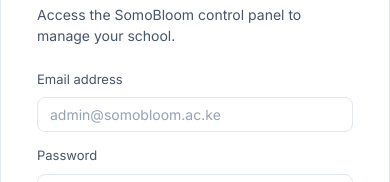
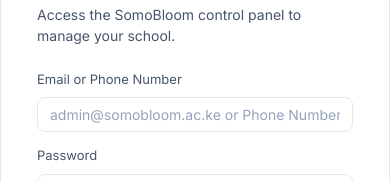
Before and after one commit to solomon476/admin-portal, a React (Vite) app: page / in a window 390 px wide. Shown: the part 366-548 px from the top of the page. Built offline with nearby package versions, Linux system fonts and the light colour scheme.

Commit message:
feat: update login form to support phone number authentication alongside email

```diff
--- a/src/pages/LoginPage.jsx
+++ b/src/pages/LoginPage.jsx
@@ -55,12 +55,12 @@
 
         <form className="login-form" onSubmit={handleSubmit}>
           <div className="form-group">
-            <label htmlFor="admin-email">Email address</label>
+            <label htmlFor="admin-email">Email or Phone Number</label>
             <input
               id="admin-email"
               className="input"
-              type="email"
-              placeholder="admin@somobloom.ac.ke"
+              type="text"
+              placeholder="admin@somobloom.ac.ke or Phone Number"
               value={email}
               onChange={e => setEmail(e.target.value)}
               required
```
